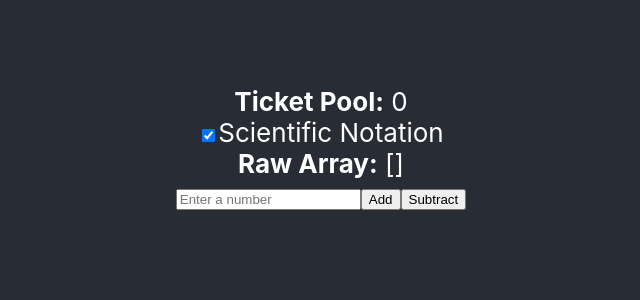
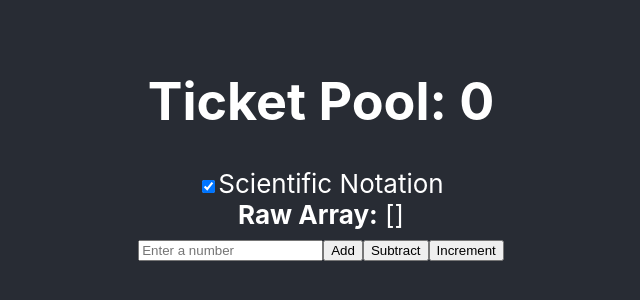
Before and after one commit to Carth501/ever-greater-2, a React (Create React App) app in the folder ever-greater-client/: page / in a window 1280 px wide. Shown: the part 252-552 px from the top of the page, without its empty margins (319-959 px from the left). Built offline with nearby package versions, Linux system fonts and the light colour scheme.

Commit message:
Add increment functionality to ScalingNumberDemo and update ScalingNumberDisplay to use h1 for title

```diff
--- a/ever-greater-client/src/classes/ScalingNumber.ts
+++ b/ever-greater-client/src/classes/ScalingNumber.ts
@@ -93,8 +93,7 @@ class ScalingNumber {
       const roundedTrailing = Math.round(
         trailingDigits / Math.pow(10, magnitude - 3),
       );
-      const exponent = (this.digits.length - 1) * 9;
-      return `${firstDigit}.${roundedTrailing}e${exponent}`;
+      return `${firstDigit}.${roundedTrailing}e${magnitude}`;
     } else {
       const result = this.digits
         .slice()
--- a/ever-greater-client/src/components/ScalingNumberDemo.tsx
+++ b/ever-greater-client/src/components/ScalingNumberDemo.tsx
@@ -61,6 +61,11 @@ function ScalingNumberDemo(): JSX.Element {
     setScientific(setting);
   };
 
+  const increment = () => {
+    const result = scalingNumber.add(new ScalingNumber(1));
+    setScalingNumber(result);
+  };
+
   return (
     <div className="scaling-number-demo">
       <ScalingNumberDisplay
@@ -84,6 +89,9 @@ function ScalingNumberDemo(): JSX.Element {
         <button onClick={handleSubtract} className="demo-button">
           Subtract
         </button>
+        <button onClick={() => increment()} className="demo-button">
+          Increment
+        </button>
       </div>
 
       {error && <p className="error-message">{error}</p>}
--- a/ever-greater-client/src/components/ScalingNumberDisplay.tsx
+++ b/ever-greater-client/src/components/ScalingNumberDisplay.tsx
@@ -14,9 +14,9 @@ function ScalingNumberDisplay({
 }: Props): JSX.Element {
   return (
     <div className="scaling-number-display">
-      <div>
+      <h1>
         <strong>Ticket Pool:</strong> {scalingNumber.toString(scientific)}
-      </div>
+      </h1>
       <div>
         <input
           type="checkbox"
```
